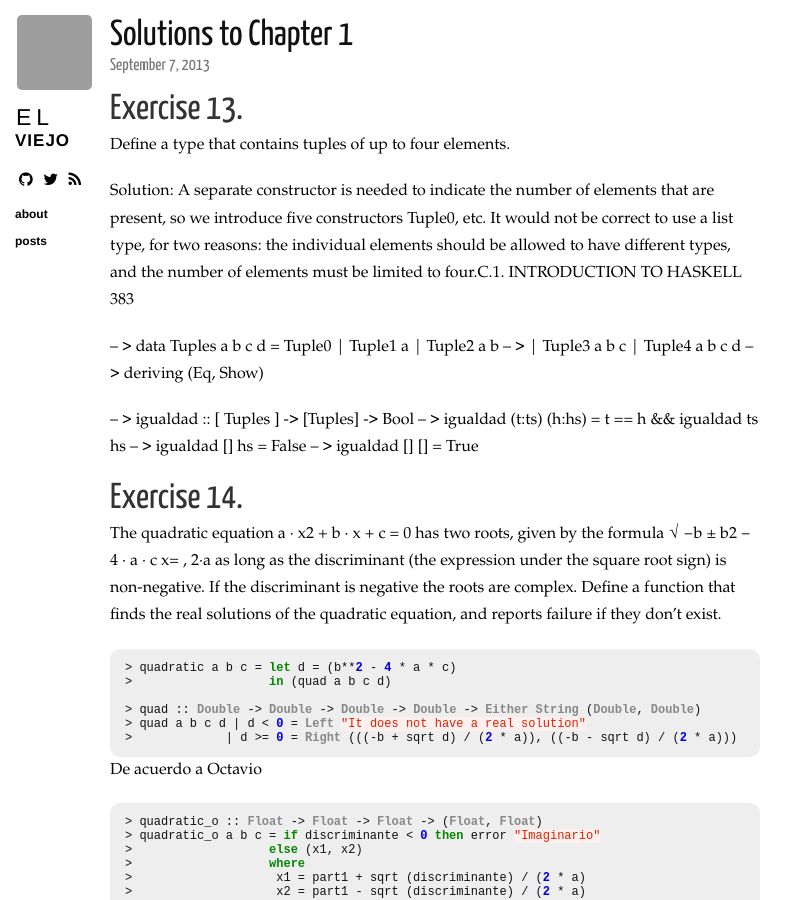
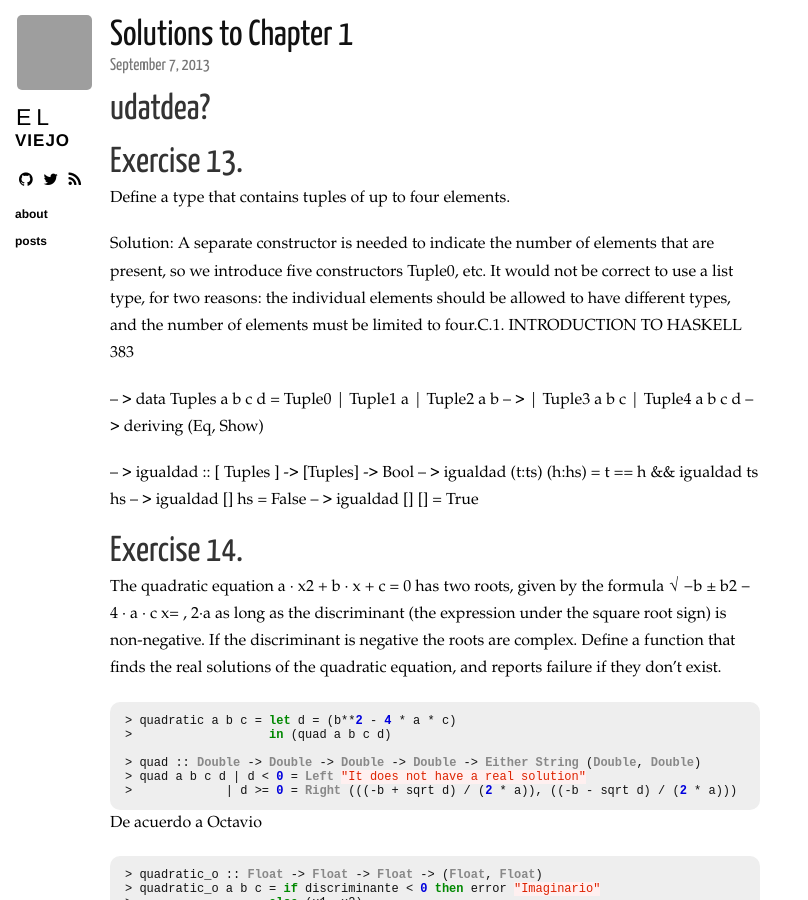
Before and after one commit to holman/left, a Jekyll site: the page built from _posts/2013-09-07-bla.md, in a window 1280 px wide and 900 px high. Shown: the whole window, without its empty margins (0-808 px from the left). Built offline with Jekyll 4.4.1, drawn with Linux system fonts in a browser that asks for light colours; nearby versions of some CDN libraries; Markdown is read by kramdown in place of the engine named in the settings; comment, search, counter and statistics services are not loaded; grey boxes are pictures that could not be loaded.

Commit message:
actualiza?

```diff
--- a/_posts/2013-09-07-bla.md
+++ b/_posts/2013-09-07-bla.md
@@ -3,6 +3,8 @@ layout: post
 title: Solutions to Chapter 1
 category: haskell
 ---
+
+# udatdea?
 
 Exercise 13.
 ============
```
Also changed, not shown: _posts/2013-09-05-SolutionsToCh01.md (+2 -0 lines).
